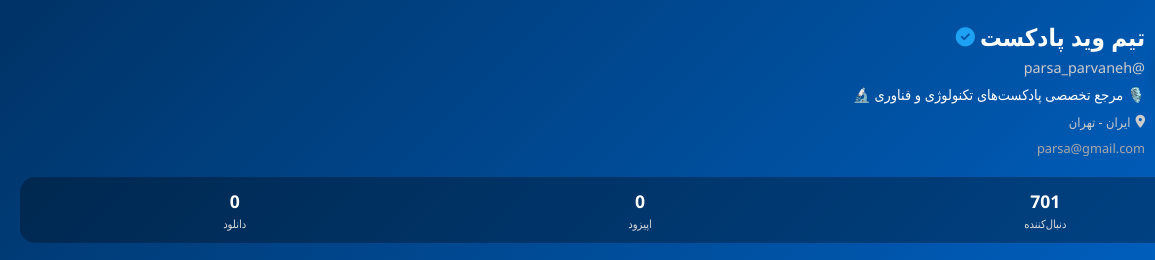
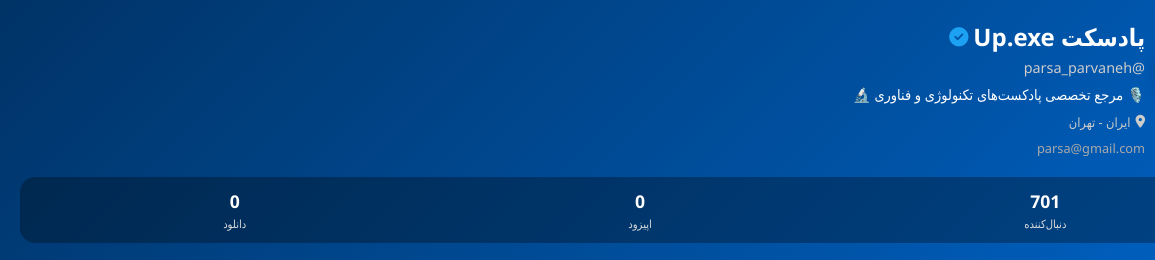
Before and after one commit to Parsapuoozs/home.page, a plain HTML site: page index.html in a window 1280 px wide. Shown: the top 260 px of the page, 0-1155 px from the left. Drawn offline with Linux system fonts and the light colour scheme.

Commit message:
Update index.html

```diff
--- a/index.html
+++ b/index.html
@@ -14,7 +14,7 @@
 
             <div class="user-details">
                 <div class="user-name">
-                    <h2>تیم وید پادکست</h2>
+                    <h2>پادسکت Up.exe</h2>
                     <i class="fas fa-check-circle verified-badge"></i>
                 </div>
                 <div class="username">@parsa_parvaneh</div>
```
